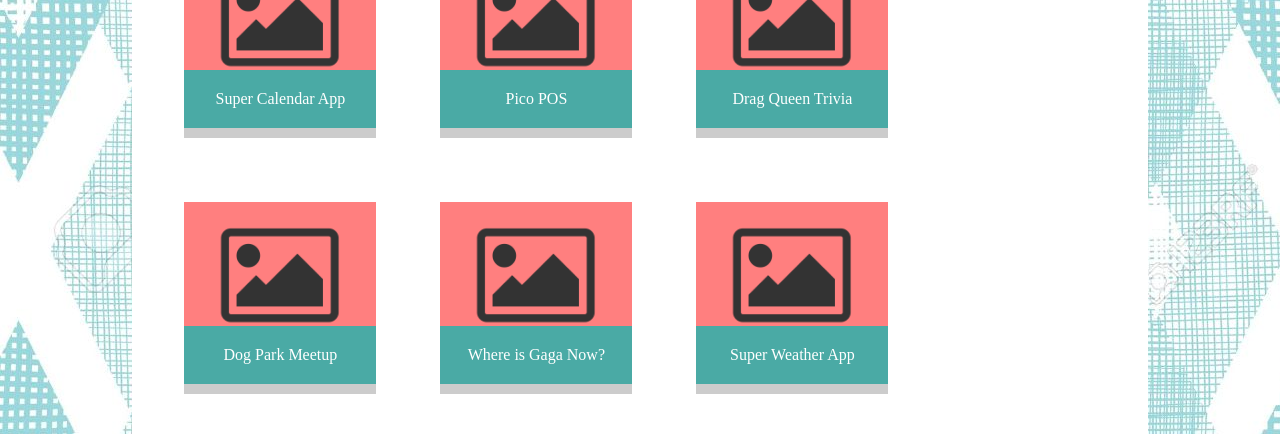
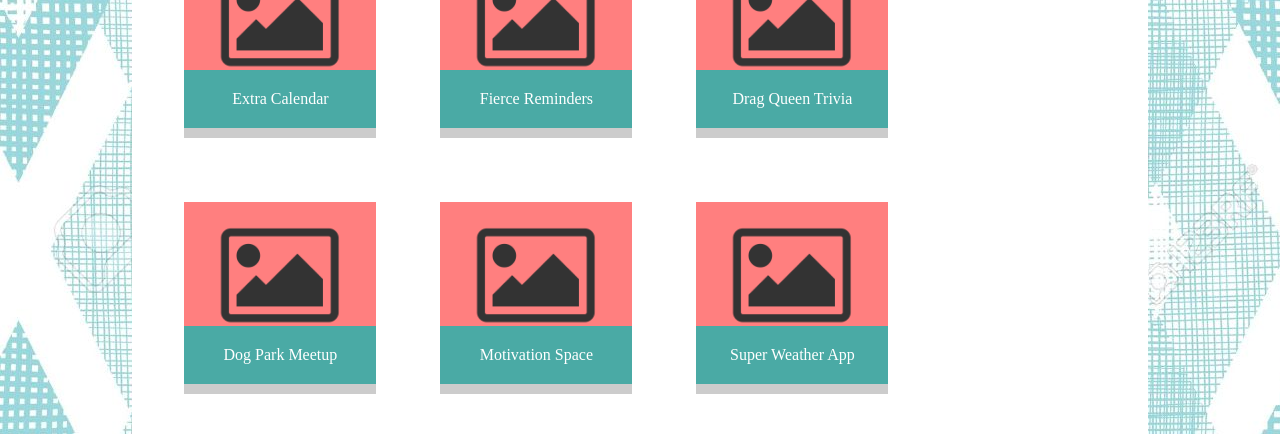
Before and after one commit to bt98199/basic-portfolio-1, a plain HTML site: page portfolio.html in a window 1280 px wide. Shown: the part 235-669 px from the top of the page. Drawn offline with Linux system fonts and the light colour scheme.

Commit message:
changed portfolio tile names

```diff
--- a/portfolio.html
+++ b/portfolio.html
@@ -44,14 +44,14 @@
                 <div id="bigbox">
                     <img src="assets/images/placeholder.png" alt="Placeholder" class="boximage">
 
-                    <div id="smallbox"> Super Calendar App
+                    <div id="smallbox"> Extra Calendar
                     </div>
                 </div>
 
                 <div id="bigbox">
                     <img src="assets/images/placeholder.png" alt="Placeholder" class="boximage">
 
-                    <div id="smallbox"> Pico POS
+                    <div id="smallbox"> Fierce Reminders
                     </div>
                 </div>
 
@@ -72,7 +72,7 @@
                 <div id="bigbox">
                     <img src="assets/images/placeholder.png" alt="Placeholder" class="boximage">
 
-                    <div id="smallbox"> Where is Gaga Now?
+                    <div id="smallbox"> Motivation Space
                     </div>
                  </div>
 
```
